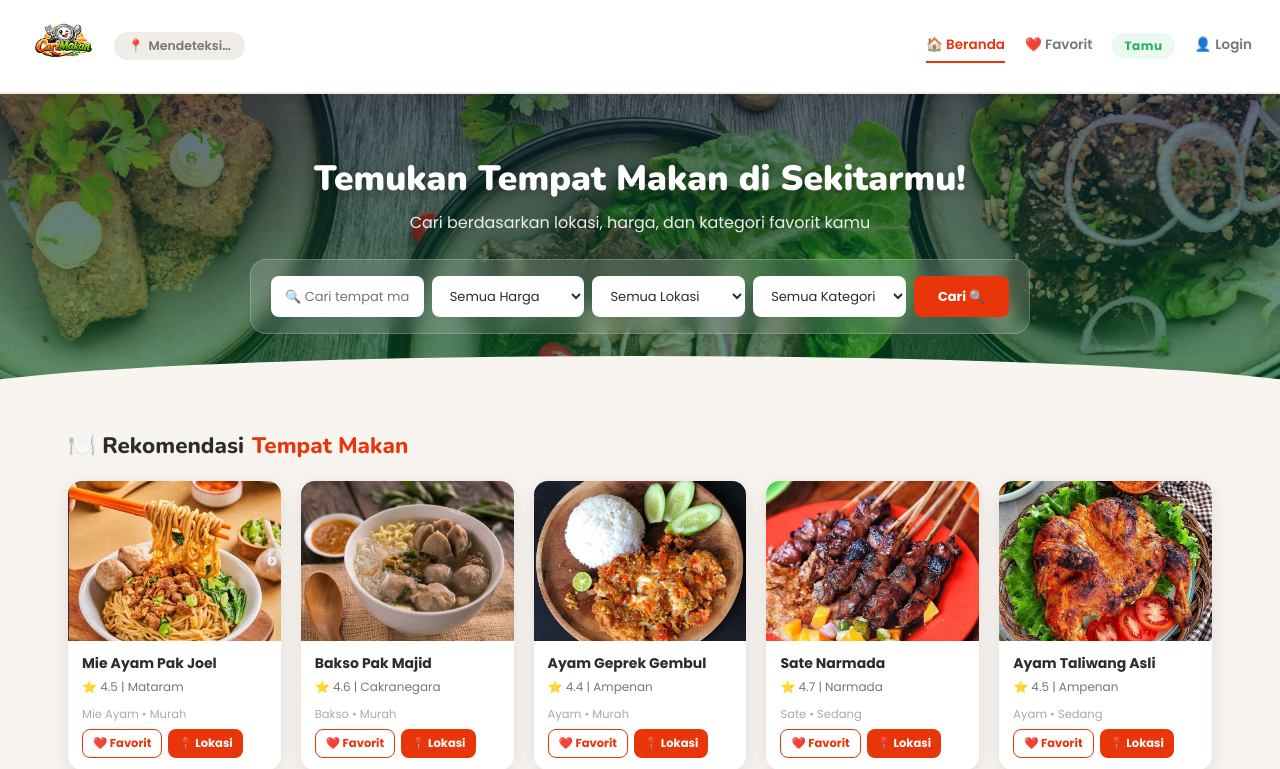
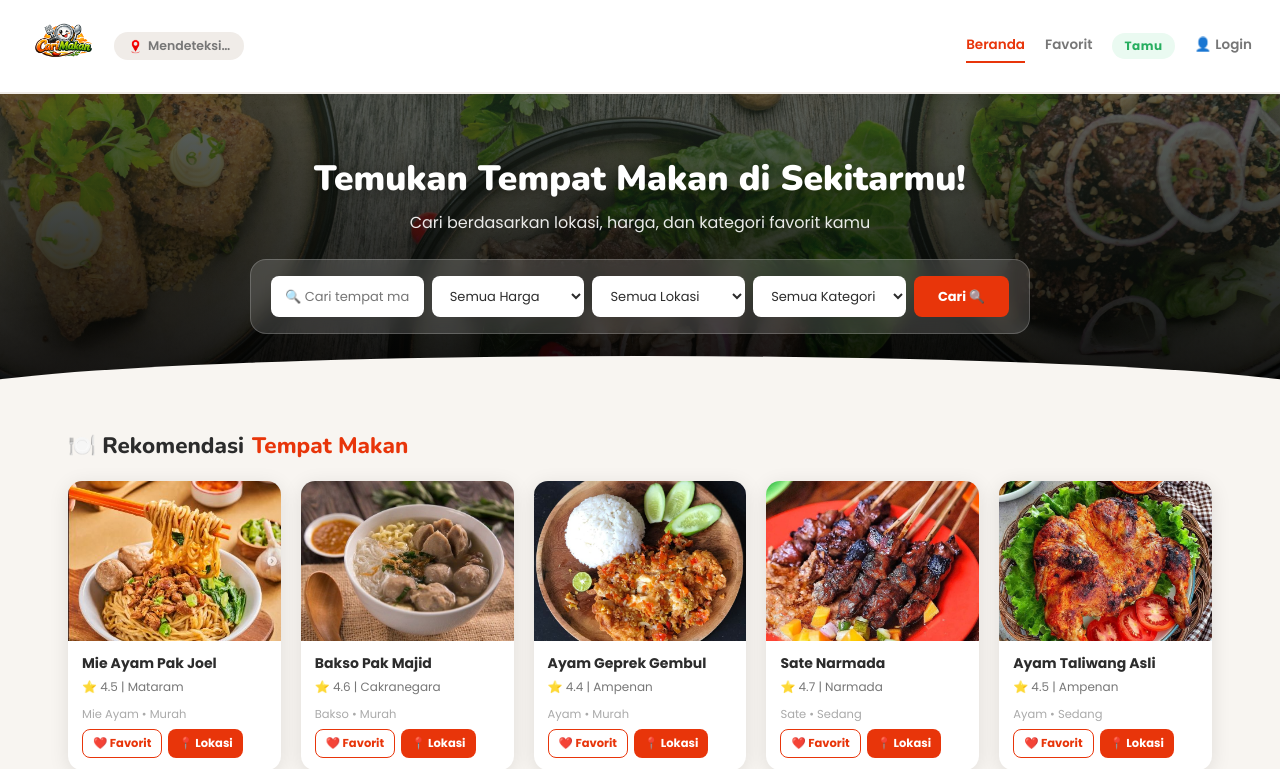
Before and after one commit to FatriyaAnnastha/Project_Pemweb, a PHP site: page /beranda.html in a window 1280 px wide. Shown: the top 769 px of the page. Run offline with PHP 8.4, Linux system fonts and the light colour scheme.

Commit message:
update_background

```diff
--- a/beranda.html
+++ b/beranda.html
@@ -16,15 +16,16 @@
     <div class="nav-left">
         <img src="7.Logo_CariMakan.png" class="logo" alt="CariMakan">
         <div class="location">
-            📍 <span id="lokasi-text">Mendeteksi…</span>
+            <img src="8.Logo lokasi.png" class="simbol" alt="lokasi">
+            <span id="lokasi-text">Mendeteksi…</span>
         </div>
     </div>
     <div class="nav-right">
-        <a href="beranda.html" class="active">🏠 Beranda</a>
-        <a href="favorit.html">❤️ Favorit</a>
+        <a href="beranda.html" class="active"> Beranda</a>
+        <a href="favorit.html"> Favorit</a>
 
         <!-- DASHBOARD DINAMIS -->
-        <a href="#" id="dashboard-link" style="display:none;">📊 Dashboard</a>
+        <a href="#" id="dashboard-link" style="display:none;"> Dashboard</a>
 
         <span class="role-badge user" id="user-name">Tamu</span>
         <a href="#" onclick="handleAuth()">👤 <span id="auth-label">Login</span></a>
--- a/style.css
+++ b/style.css
@@ -50,6 +50,7 @@ body {
 }
 .nav-left { display: flex; align-items: center; gap: 14px; }
 .logo { width: 72px; height: auto; }
+.simbol { width: 15px; height: auto; }
 .location {
     background: #f0ece8; padding: 5px 14px;
     border-radius: 20px; font-size: 12.5px;
@@ -80,7 +81,7 @@ body {
 .hero {
     text-align: center; padding: 60px 20px;
     color: white;
-    background: linear-gradient(rgba(10,30,50,0.60), rgba(0,100,40,0.55)),
+    background: linear-gradient(rgba(30, 39, 32, 0.663), rgba(0, 0, 0, 0.918)),
                 url("3.background.jpg") no-repeat center/cover;
     position: relative; overflow: hidden;
 }
```
Also changed, not shown: 8.Logo lokasi.png (added).
